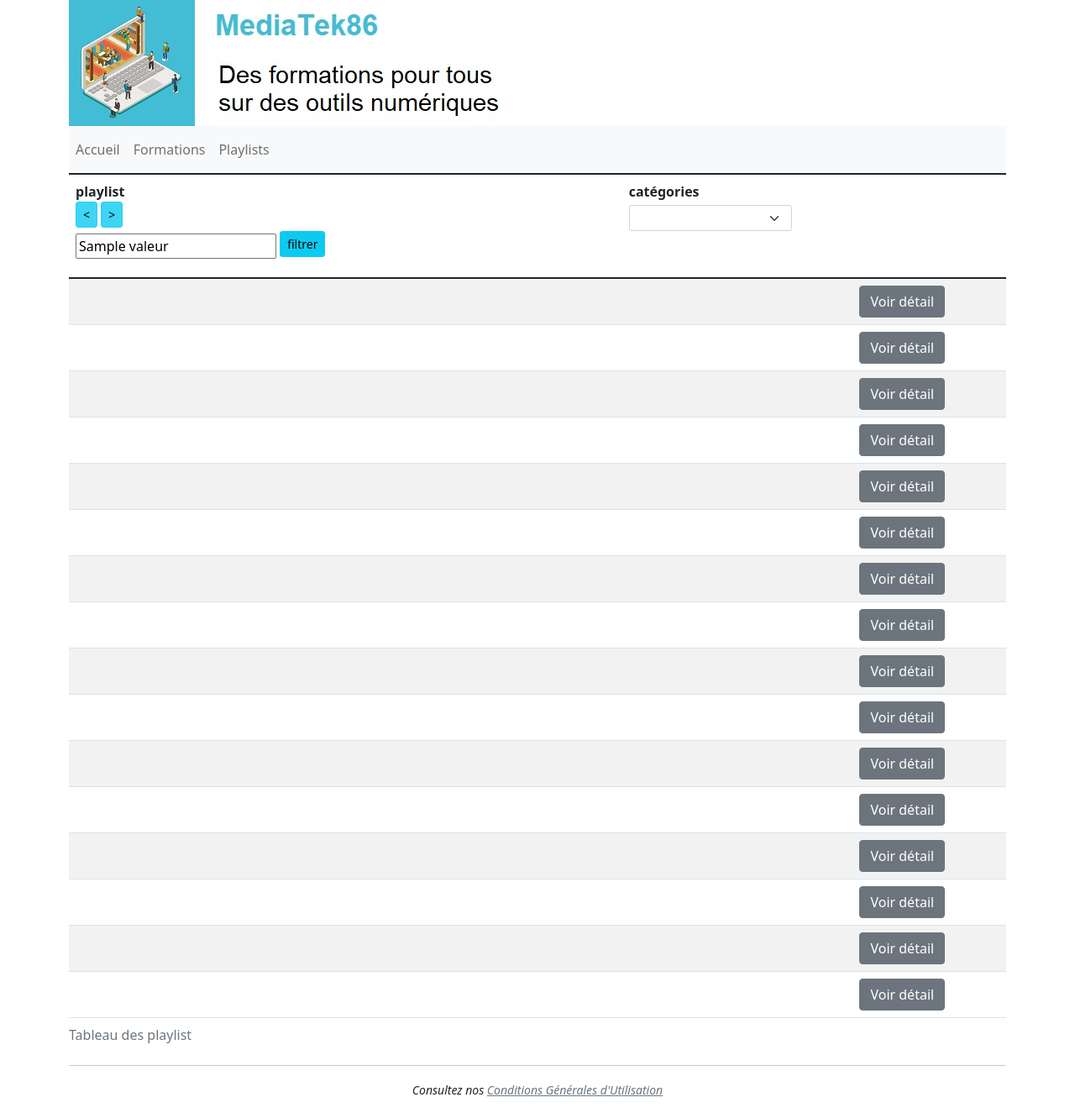
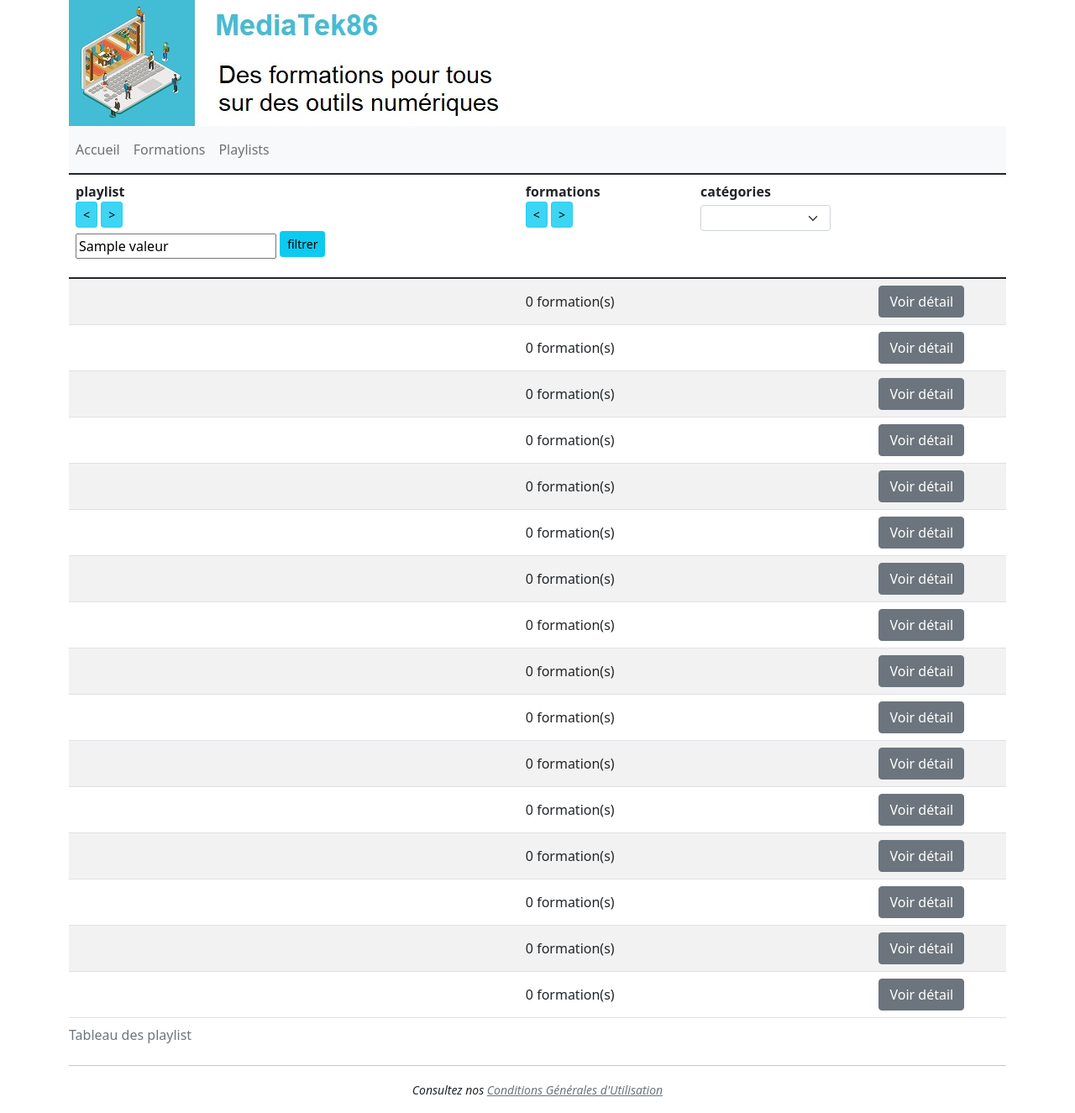
Before and after one commit to TomPsr/mediatekFormation, a Symfony app: template templates/pages/playlists.html.twig in a window 1280 px wide. Shown: the whole page at 84% size. Run offline with Twig, Linux system fonts and the light colour scheme; the template is opened without the code that fills it: most values are stand-ins (such as "Sample title", 1, 10 or a date in 2020); lists and menus that the app fills with data are empty; some libraries are stand-ins or nearby versions.

Commit message:
ajout nb formations dans tableau playlists

```diff
--- a/src/Controller/FormationsController.php
+++ b/src/Controller/FormationsController.php
@@ -77,7 +77,7 @@ class FormationsController extends AbstractController
     public function showOne($id): Response
     {
         $formation = $this->formationRepository->find($id);
-        return $this->render(self::URLFORMATION, [
+        return $this->render("pages/formation.html.twig", [
                     'formation' => $formation
         ]);
     }
--- a/src/Controller/PlaylistsController.php
+++ b/src/Controller/PlaylistsController.php
@@ -69,6 +69,9 @@ class PlaylistsController extends AbstractController
         if ($champ == "name") {
             $playlists = $this->playlistRepository->findAllOrderByName($ordre);
         }
+        elseif ($champ == "nbFormation") {
+            $playlists = $this->playlistRepository->findAllOrderByNbFormation($ordre);
+        }
         $categories = $this->categorieRepository->findAll();
         return $this->render(self::URLPLAYLIST, [
                     'playlists' => $playlists,
@@ -96,7 +99,7 @@ class PlaylistsController extends AbstractController
         $playlist = $this->playlistRepository->find($id);
         $playlistCategories = $this->categorieRepository->findAllForOnePlaylist($id);
         $playlistFormations = $this->formationRepository->findAllForOnePlaylist($id);
-        return $this->render(self::URLPLAYLIST, [
+        return $this->render("pages/playlist.html.twig", [
                     'playlist' => $playlist,
                     'playlistcategories' => $playlistCategories,
                     'playlistformations' => $playlistFormations
--- a/templates/pages/playlist.html.twig
+++ b/templates/pages/playlist.html.twig
@@ -10,8 +10,11 @@
                     {{ playlist.name }}&nbsp;
                 {% endfor %}
             <br /><br />
+            <strong>nombre de formations :</strong>
+                {{playlist.formations|length }}
+            <br /><br />
             <strong>description :</strong><br />
-                {{ playlist.description|nl2br }}
+            {{ playlist.description|nl2br }}
         </div>
         <div class="col">
             <!-- boucle sur l'affichage des formations -->
--- a/templates/pages/playlists.html.twig
+++ b/templates/pages/playlists.html.twig
@@ -16,6 +16,11 @@
                             <button type="submit" class="btn btn-info mb-2 btn-sm">filtrer</button>
                         </div>
                     </form>
+                </th>
+                <th class="text-left align-top" scope="col">
+                    formations<br />
+                    <a href="{{ path('playlists.sort', {champ:'nbFormation', ordre:'ASC'}) }}" class="btn btn-info btn-sm active" role="button" aria-pressed="true"><</a>
+                    <a href="{{ path('playlists.sort', {champ:'nbFormation', ordre:'DESC'}) }}" class="btn btn-info btn-sm active" role="button" aria-pressed="true">></a>
                 </th>
                 <th class="text-left align-top" scope="col">
                     catégories
@@ -48,6 +53,9 @@
                                 {{ playlists[k].name }}
                             </h5>
                         </td>
+                        <td>
+                            {{playlists[k].formations|length }} formation(s)
+                        </td>
                         <td class="text-left">
                             {% set categories = playlists[k].categoriesplaylist %}
                             {% if categories|length > 0  %}
```
Also changed, not shown: src/Repository/PlaylistRepository.php (+10 -0 lines).
